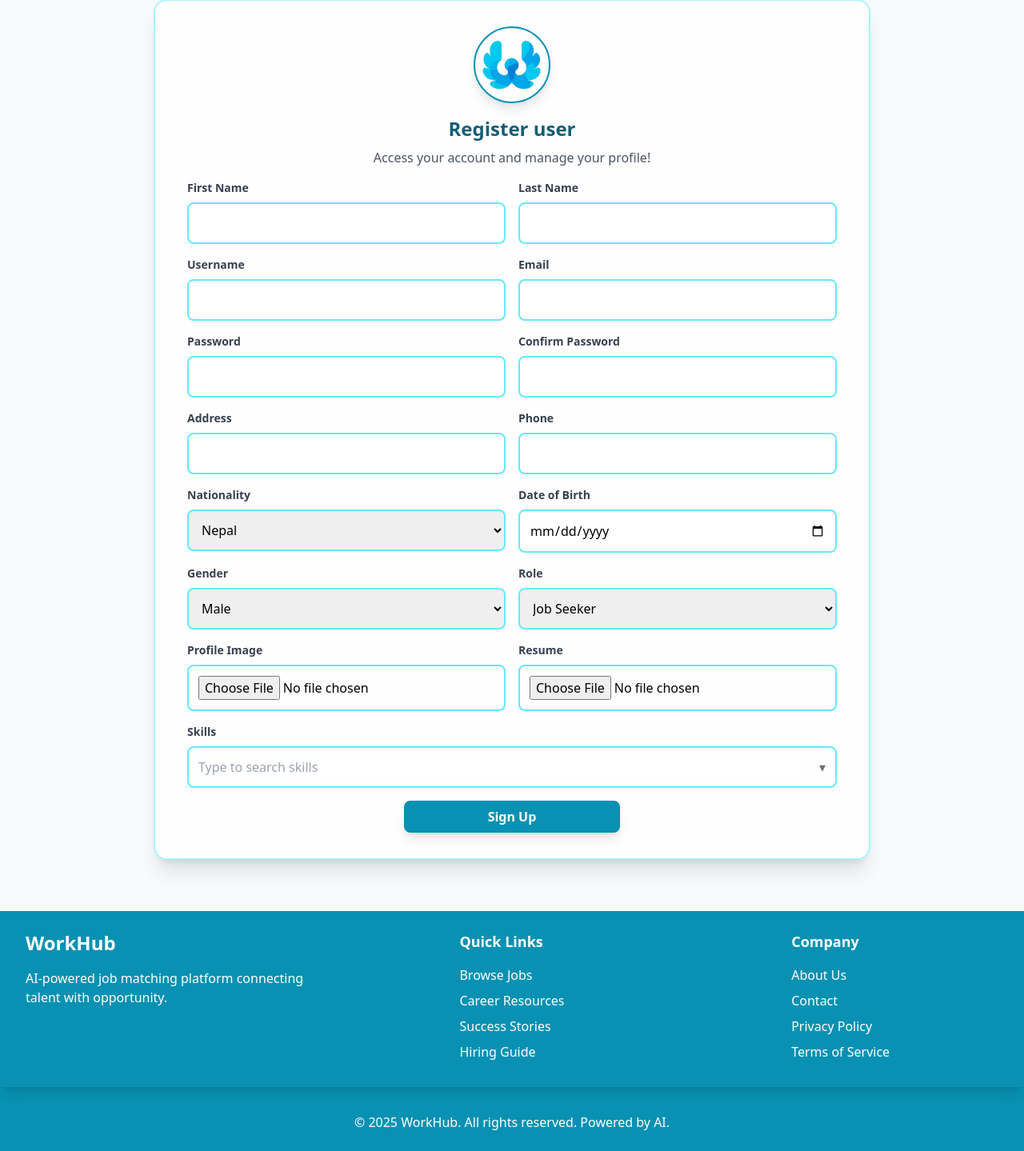
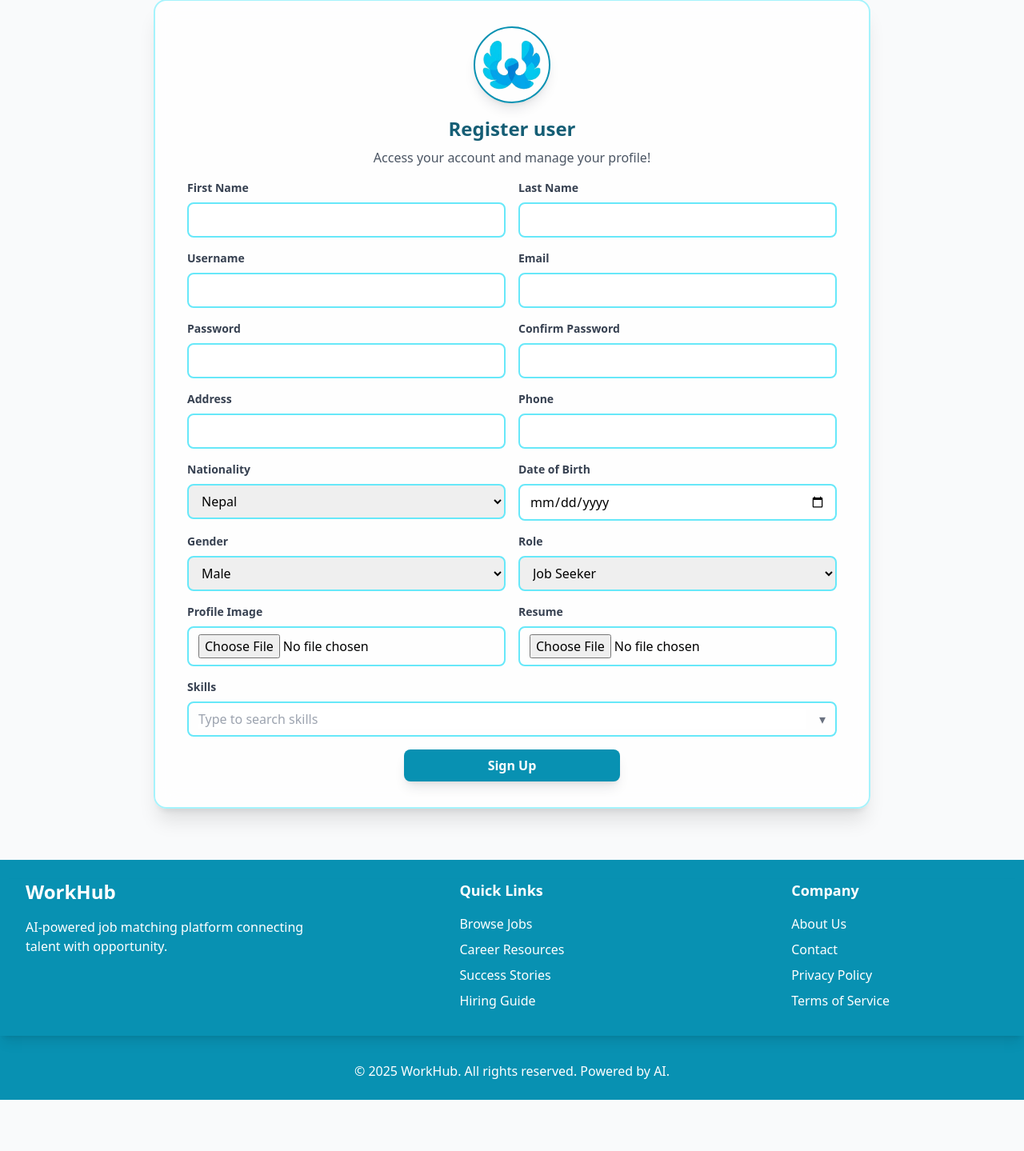
Before and after one commit to SumaniqueCode/WorkHub, a Django app: page /user/register/ in a window 1280 px wide. Shown: the part 113-1552 px from the top of the page at 80% size. After the commit the page ends 1488 px from the top, so only its background shows below. Run offline with Django 5.2, Linux system fonts and the light colour scheme; some libraries are stand-ins or nearby versions.

Commit message:
Minor fix

```diff
--- a/templates/components/skills_input.html
+++ b/templates/components/skills_input.html
@@ -1,7 +1,7 @@
 <div class="space-y-2 relative w-full" id="{{ container_id }}">
   <label for="{{ input_id }}" class="block text-sm font-semibold text-gray-700">{{ label }}</label>
 
-  <div class="flex flex-wrap gap-2 p-3 border-2 border-cyan-300 rounded-lg focus:border-cyan-500 focus:ring-2 focus:ring-cyan-200 transition-all min-h-[44px] items-center cursor-text relative" id="{{ container_id }}-wrapper">
+  <div class="flex flex-wrap gap-2 px-3 py-2 border-2 border-cyan-300 rounded-lg focus:border-cyan-500 focus:ring-2 focus:ring-cyan-200 transition-all min-h-[44px] items-center cursor-text relative" id="{{ container_id }}-wrapper">
     <input type="text" id="{{ input_id }}" placeholder="{{ placeholder }}" class="flex-1 outline-none" autocomplete="off" />
     <button type="button" id="{{ dropdown_id }}" class="ml-2 text-gray-500 hover:text-gray-700">&#9662;</button>
   </div>
--- a/templates/pages/users/register.html
+++ b/templates/pages/users/register.html
@@ -1,7 +1,7 @@
 {% extends 'layouts/main.html' %}
 
 {% block content %}
-  {% with input_classes='w-full p-3 border-2 border-cyan-300 rounded-lg focus:border-cyan-500 focus:ring-2 focus:ring-cyan-200 transition-all outline-none' error_classes='text-sm text-red-500' %}
+  {% with input_classes='w-full px-3 py-2 border-2 border-cyan-300 rounded-lg focus:border-cyan-500 focus:ring-2 focus:ring-cyan-200 transition-all outline-none' error_classes='text-sm text-red-500' %}
     <div class="min-h-[80vh] flex justify-center p-6 my-6">
       <div class="bg-white/80 backdrop-blur-md border-2 border-cyan-200 rounded-2xl w-full max-w-4xl px-10 py-8 shadow-xl">
         <!-- Header -->
```
